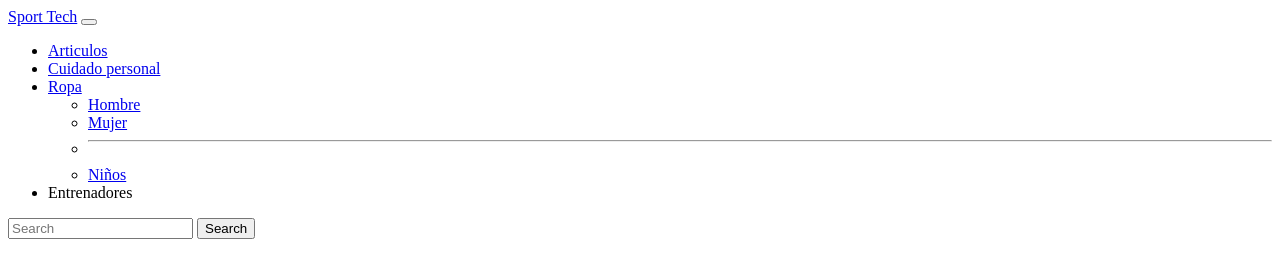
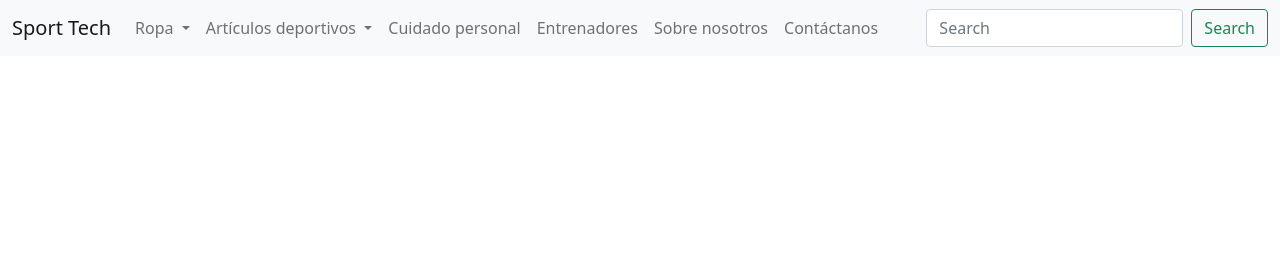
Before and after one commit to danimurguia/PROYECTO-INTEGRADOR, a plain HTML site: page paginaPrincipal.html in a window 1280 px wide. Drawn offline with nearby package versions, Linux system fonts and the light colour scheme.

Commit message:
Barra de Navegación y demás
Agregamos la barra de navegación, linkeamos los htmls y borré el main porque sobra

```diff
--- a/paginaPrincipal.html
+++ b/paginaPrincipal.html
@@ -6,6 +6,8 @@
     <meta name="viewport" content="width=device-width, initial-scale=1.0">
     <title>Sport Tech</title>
 </head>
+<script src="https://cdn.jsdelivr.net/npm/bootstrap@5.1.1/dist/js/bootstrap.bundle.min.js" integrity="sha384-/bQdsTh/da6pkI1MST/rWKFNjaCP5gBSY4sEBT38Q/9RBh9AH40zEOg7Hlq2THRZ" crossorigin="anonymous"></script>
+<link href="https://cdn.jsdelivr.net/npm/bootstrap@5.1.1/dist/css/bootstrap.min.css" rel="stylesheet" integrity="sha384-F3w7mX95PdgyTmZZMECAngseQB83DfGTowi0iMjiWaeVhAn4FJkqJByhZMI3AhiU" crossorigin="anonymous">
 <body>
     <nav class="navbar navbar-expand-lg navbar-light bg-light">
         <div class="container-fluid">
@@ -15,12 +17,6 @@
           </button>
           <div class="collapse navbar-collapse" id="navbarSupportedContent">
             <ul class="navbar-nav me-auto mb-2 mb-lg-0">
-              <li class="nav-item">
-                <a class="nav-link active" aria-current="page" href="#">Articulos</a>
-              </li>
-              <li class="nav-item">
-                <a class="nav-link" href="#">Cuidado personal</a>
-              </li>
               <li class="nav-item dropdown">
                 <a class="nav-link dropdown-toggle" href="#" id="navbarDropdown" role="button" data-bs-toggle="dropdown" aria-expanded="false">
                   Ropa
@@ -32,10 +28,35 @@
                   <li><a class="dropdown-item" href="#">Niños</a></li>
                 </ul>
               </li>
+              <li class="nav-item dropdown">
+                <a class="nav-link dropdown-toggle" href="#" id="navbarDropdown" role="button" data-bs-toggle="dropdown" aria-expanded="false">
+                  Artículos deportivos
+                </a>
+                <ul class="dropdown-menu" aria-labelledby="navbarDropdown">
+                  <li><a class="dropdown-item" href="#">Entrenamiento</a></li>
+                  <li><a class="dropdown-item" href="#">Fuerza</a></li>
+                  <li><hr class="dropdown-divider"></li>
+                  <li><a class="dropdown-item" href="#">C</a></li>
+                </ul>
+              </li>
               <li class="nav-item">
-                <a class="nav-link disabled">Entrenadores
+                <a class="nav-link" href="#">Cuidado personal
                 </a>
               </li>
+              <li class="nav-item">
+                <a class="nav-link" href="entrenadores.html">Entrenadores
+                </a>
+              </li>
+            </li>
+            <li class="nav-item">
+              <a class="nav-link" href="aboutUs.html">Sobre nosotros
+              </a>
+            </li>
+          </li>
+          <li class="nav-item">
+            <a class="nav-link" href="contactanos.html">Contáctanos
+            </a>
+          </li>
             </ul>
             <form class="d-flex">
               <input class="form-control me-2" type="search" placeholder="Search" aria-label="Search">
```
Also changed, not shown: mainIndex.html (deleted).
